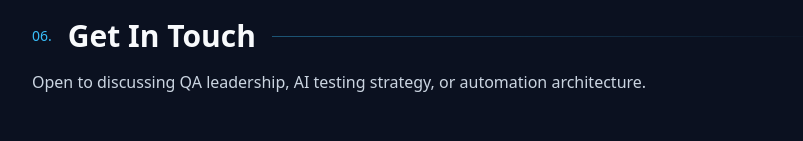
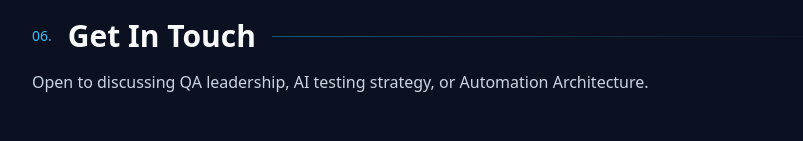
Before and after one commit to PramodGurudath31/portfolio, a Next.js app: page / in a window 1280 px wide. Shown: the part 6313-6454 px from the top of the page, without its empty margins (344-1147 px from the left). Built offline with nearby package versions, Linux system fonts and the light colour scheme.

Commit message:
Update subtitle text to capitalize 'Automation Architecture'

```diff
--- a/src/components/sections/Contact.tsx
+++ b/src/components/sections/Contact.tsx
@@ -15,7 +15,7 @@ export function Contact() {
         id="contact"
         number="06"
         title="Get In Touch"
-        subtitle="Open to discussing QA leadership, AI testing strategy, or automation architecture."
+        subtitle="Open to discussing QA leadership, AI testing strategy, or Automation Architecture."
       />
 
       <AnimatedItem>
```
